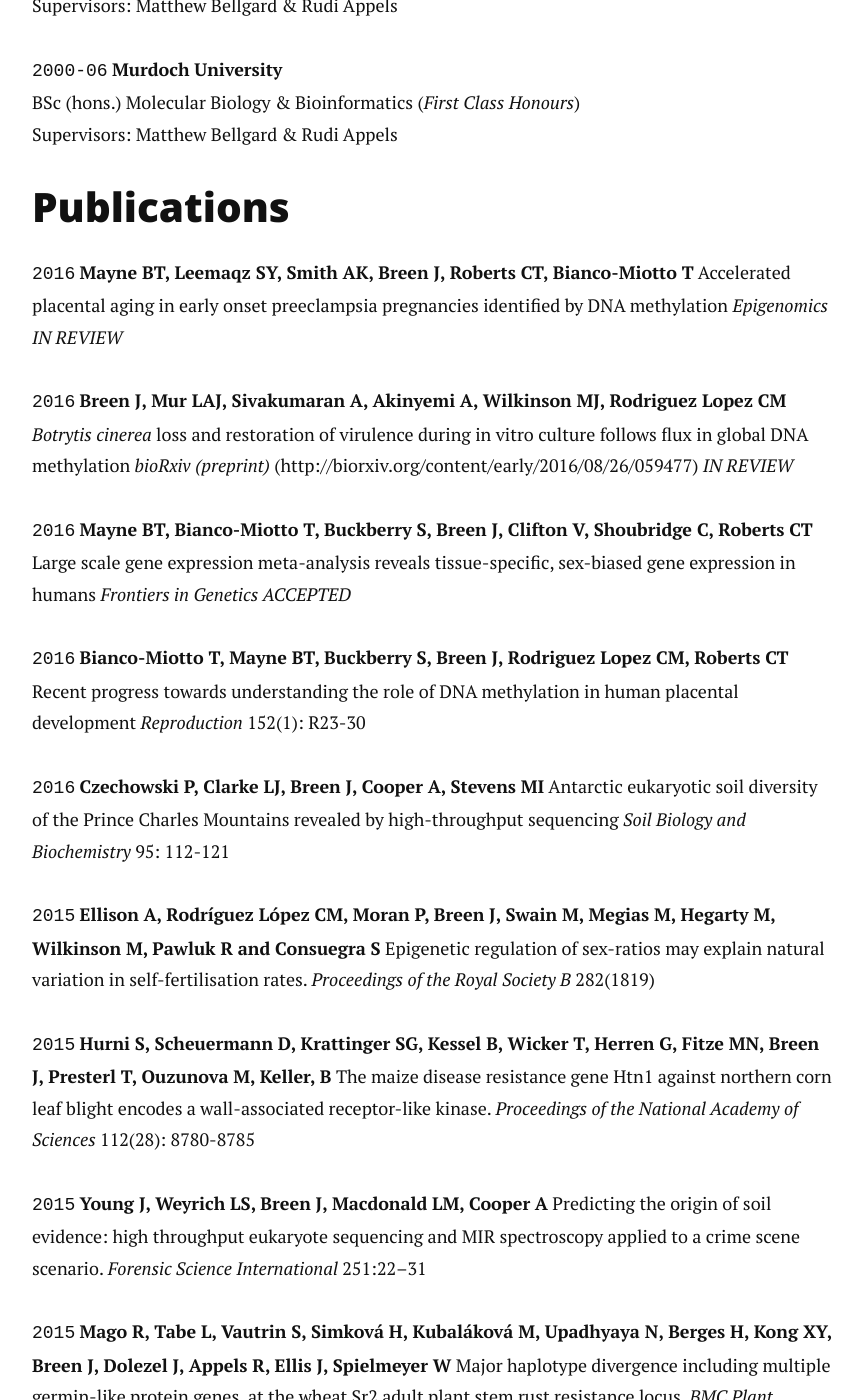
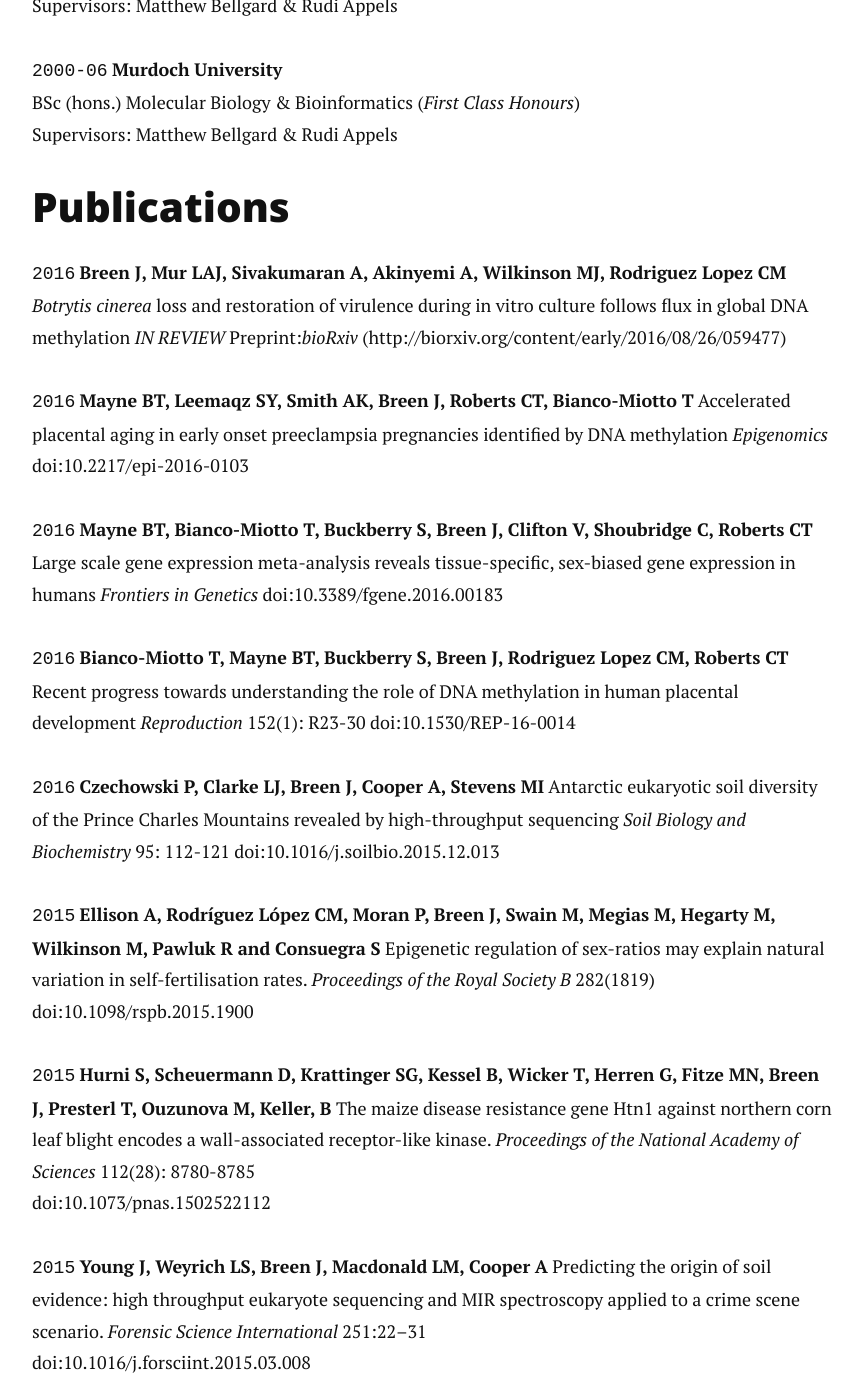
Before and after one commit to jimmybgammyknee/jimmybgammyknee.github.io, a Jekyll site: the page built from cv.md, in a window 1280 px wide and 1400 px high, scrolled down 1539 px. Shown: the whole window, without its empty margins (208-1070 px from the left). Built offline with Jekyll 4.4.1, drawn with Linux system fonts in a browser that asks for light colours; nearby versions of some CDN libraries; some of the changed text lies outside the part shown.

Commit message:
add doi's to each paper
Plus added epigenomics paper

```diff
--- a/cv.md
+++ b/cv.md
@@ -59,85 +59,104 @@
 <!-- ### Journals -->
 
 `2016`
-__Mayne BT, Leemaqz SY, Smith AK, Breen J, Roberts CT, Bianco-Miotto T__
-Accelerated placental aging in early onset preeclampsia pregnancies identified by DNA methylation *Epigenomics* *IN REVIEW*
+__Breen J, Mur LAJ, Sivakumaran A, Akinyemi A, Wilkinson MJ, Rodriguez Lopez CM__
+*Botrytis cinerea* loss and restoration of virulence during in vitro culture follows flux in global DNA methylation *IN
+REVIEW*
+Preprint:*bioRxiv* (http://biorxiv.org/content/early/2016/08/26/059477)
 
 `2016`
-__Breen J, Mur LAJ, Sivakumaran A, Akinyemi A, Wilkinson MJ, Rodriguez Lopez CM__
-*Botrytis cinerea* loss and restoration of virulence during in vitro culture follows flux in global DNA methylation *bioRxiv (preprint)* (http://biorxiv.org/content/early/2016/08/26/059477) *IN REVIEW*
+__Mayne BT, Leemaqz SY, Smith AK, Breen J, Roberts CT, Bianco-Miotto T__
+Accelerated placental aging in early onset preeclampsia pregnancies identified by DNA methylation *Epigenomics*
+doi:10.2217/epi-2016-0103
 
 `2016`
 __Mayne BT, Bianco-Miotto T, Buckberry S, Breen J, Clifton V, Shoubridge C, Roberts CT__
-Large scale gene expression meta-analysis reveals tissue-specific, sex-biased gene expression in humans *Frontiers in Genetics* *ACCEPTED*
+Large scale gene expression meta-analysis reveals tissue-specific, sex-biased gene expression in humans *Frontiers in Genetics*
+doi:10.3389/fgene.2016.00183
 
 `2016`
 __Bianco-Miotto T, Mayne BT, Buckberry S, Breen J, Rodriguez Lopez CM, Roberts CT__
 Recent progress towards understanding the role of DNA methylation in human placental development *Reproduction* 152(1): R23-30
+doi:10.1530/REP-16-0014
 
 `2016`
 __Czechowski P, Clarke LJ, Breen J, Cooper A, Stevens MI__
 Antarctic eukaryotic soil diversity of the Prince Charles Mountains revealed by high-throughput sequencing *Soil Biology and Biochemistry* 95: 112-121
+doi:10.1016/j.soilbio.2015.12.013
 
 `2015`
 __Ellison A, Rodríguez López CM, Moran P, Breen J, Swain M, Megias M, Hegarty M, Wilkinson M, Pawluk R and Consuegra S__
 Epigenetic regulation of sex-ratios may explain natural variation in self-fertilisation rates. *Proceedings of the Royal Society B* 282(1819)
+doi:10.1098/rspb.2015.1900
 
 `2015`
 __Hurni S, Scheuermann D, Krattinger SG, Kessel B, Wicker T, Herren G, Fitze MN, Breen J, Presterl T, Ouzunova M, Keller, B__
 The maize disease resistance gene Htn1 against northern corn leaf blight encodes a wall-associated receptor-like kinase. *Proceedings of the National Academy of Sciences* 112(28): 8780-8785
+doi:10.1073/pnas.1502522112
 
 `2015`
 __Young J, Weyrich LS, Breen J, Macdonald LM, Cooper A__
 Predicting the origin of soil evidence: high throughput eukaryote sequencing and MIR spectroscopy applied to a crime scene scenario. *Forensic Science International* 251:22–31
+doi:10.1016/j.forsciint.2015.03.008
 
 `2015`
 __Mago R, Tabe L, Vautrin S, Simková H, Kubaláková M, Upadhyaya N, Berges H, Kong XY, Breen J, Dolezel J, Appels R, Ellis J, Spielmeyer
 W__
 Major haplotype divergence including multiple germin-like protein genes, at the wheat Sr2 adult plant stem rust resistance locus. *BMC Plant Biology* 14:379
+doi:10.1186/s12870-014-0379-z
 
 `2013`
 __Breen J, Wicker T, Shatalina M, Frenkel Z, Bertin I, Phillippe R, Spielmeyer W, Doležel J, Simková H, Scalabrin S, Vautrin S, Bergès H,
 International Wheat Genome Sequencing Consortium, Paux E, Fahima T, Korol A, Feuillet C and Keller B__
 A Physical Map of the Short Arm of Wheat Chromosome 1A. *PLoS ONE* 8(11), e80272
+doi:10.1371/journal.pone.0080272
 
 `2011`
 __Mago R, Tabe L, McIntosh RA, Pretorius Z, Kota K, Paux E, Wicker T, Breen J, Lagudah ES, Ellis JG, Spielmeyer W__
 A multiple resistance locus on chromosome arm 3BS in wheat confers resistance to stem rust (Sr2), leaf rust (Lr27) and powdery mildew. *Theoretical and Applied Genomics* 123(4): 615-23
+doi:10.1007/s00122-011-1611-y.
 
 `2011`
 __Zhang J, Jia J, Breen J, Kong X__
 Recent insertion of a 52-kb mitochondrial DNA segment in the wheat lineage. *Functional & Integrative Genomics* 11 (4), 599-609
+doi:10.1007/s10142-011-0237-0
 
 `2011`
 __Parlange F, Oberhaensli F, Breen J, Platzer M, Taudien S, Simkova H, Wicker T, Dolezel J and Keller B__
-Physical mapping and BAC-end sequencing reveal the organization and composition of the Blumeria graminis f.sp. tritici genome. *Functional and Integrative Genomics* 11(4): 671-677
+A major invasion of transposable elements accounts for the large size of the Blumeria graminis f.sp. tritici genome. *Functional and Integrative Genomics* 11(4): 671-677
+doi:10.1007/s10142-011-0240-5
 
 `2011`
 __Mago R, Simkova H, Brown-Guedira G, Dreisigacker S, Breen J, Jin Y, Singh R, Appels R, Lagudah ES, Ellis J, Dolezel J and Spielmeyer
 W__
 An accurate DNA marker assay for stem rust resistance gene Sr2 in wheat. *Theoretical and Applied Genomics* 122(4): 735-44
+doi:10.1007/s00122-010-1482-7
 
 `2010`
 __Breen, J and Bellgard, M__
 Germin-like proteins (GLPs) in cereal genomes: gene clustering and dynamic roles in plant defence. *Functional and Integrative Genomics* 10(4): 463-76
+doi:10.1007/s10142-010-0184-1
 
 `2010`
 __Choulet F, Wicker T, Rustenholz, C, Paux, E, Salse, J, Leroy P, Schlub S, LePaslier MC, Magdelenat G, Gonthier C, Couloux A, Budak H,
 Breen J, Pumphrey M, Liu S, Kong X, Jia J, Gut M, Brunel D, Anderson JA, Gill BS, Appels R, Keller B, Feuillet C__
 Megabase level sequencing reveals contrasted organization and evolution patterns of the wheat gene and transposable element spaces. *Plant Cell* 22(6): 1686-701
+doi:10.1105/tpc.110.074187
 
 `2010`
 __Breen J, Li D, Dunn DS, Bekes F, Kong X, Zhang J, Jia J, Wicker T, Mago R, Ma W, Bellgard M and Appels R__
 Wheat beta-expansin (EXPB11) genes: Identification of the expressed gene on chromosome 3BS carrying a pollen allergen domain. *BMC Plant Biology* 10: 99
+doi:10.1186/1471-2229-10-99
 
 `2010`
 __Breen J, Wicker T, Kong X, Zhang J, Ma W, Paux E, Feuillet C, Appels R and Bellgard M__
 A highly conserved gene island of three genes on chromosome 3B of hexaploid wheat: diverse gene function and genomic structure maintained in a tightly linked block. *BMC Plant Biology* 10: 98
+doi:10.1186/1471-2229-10-98
 
 `2007`
 __Moolhuijzen P, Dunn DS, Bellgard M, Carter M, Jia J, Kong XY, Gill BS, Feuillet C, Breen J, Appels R__
 Wheat genome structure and function: genome sequence data and the International Wheat Genome Sequencing Consortium. *Crop & Pasture Science* 58: 470-75
-
+doi:10.1071/AR06155
 
 ## Invited Presentations
 
```
